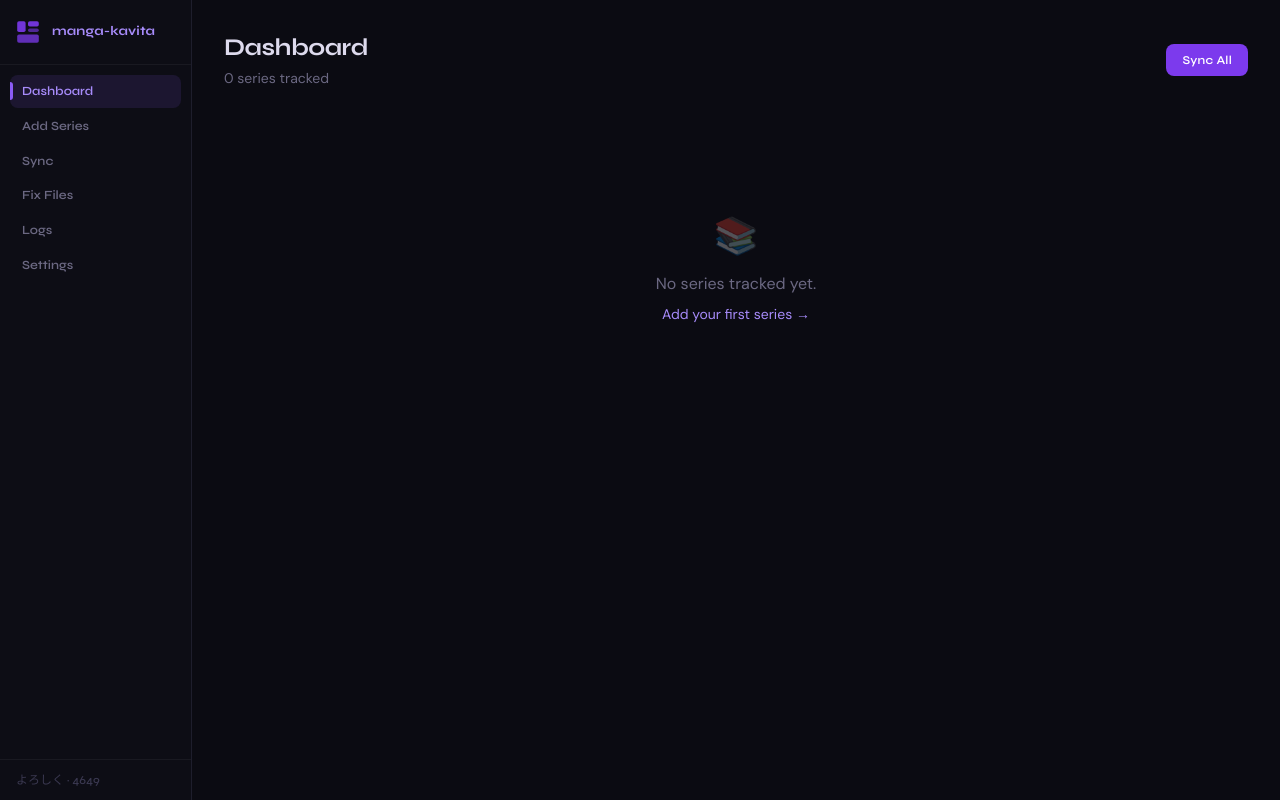
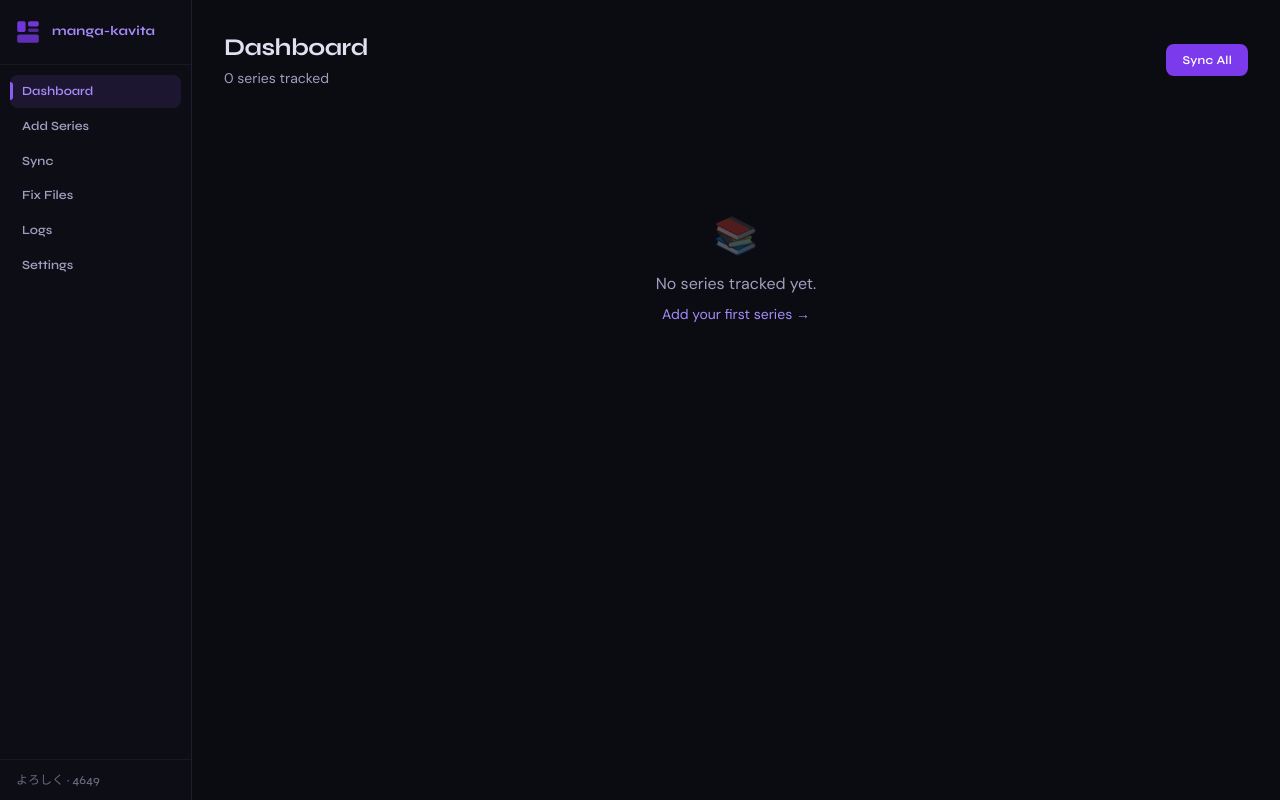
Before and after one commit to pullaf/manga-maid, a FastAPI app: page / in a window 1280 px wide. Run offline with FastAPI, Linux system fonts and the light colour scheme; parts of the project's set-up code (start-up, migrations or seed data) failed here and were passed over; some libraries are stand-ins or nearby versions.

Commit message:
Fix dark theme contrast, add PUID/PGID support, update README
- Raise --text-muted (#a09dbe) and --text-dim (#6b687f) for legible contrast
- Add su-exec to Dockerfile; entrypoint creates user/group from PUID/PGID env
  vars and re-runs all processes under that identity so downloaded files are
  owned by the host user rather than root
- README rewritten to cover web UI, /data mount, PUID/PGID, Kavita integration,
  file naming codes, volume mode, and updated compose example

Co-Authored-By: Claude Sonnet 4.6 <noreply@anthropic.com>

```diff
--- a/web/templates/base.html
+++ b/web/templates/base.html
@@ -32,9 +32,9 @@
       --border:        #1e1e2c;
       --border-mid:    #282838;
       --border-hi:     #3a3a54;
-      --text:          #dddaed;
-      --text-muted:    #6b6882;
-      --text-dim:      #3a3850;
+      --text:          #e2dff2;
+      --text-muted:    #a09dbe;
+      --text-dim:      #6b687f;
       --accent:        #8b5cf6;
       --accent-light:  #a78bfa;
       --accent-glow:   rgba(139,92,246,.12);
```
Also changed, not shown: README.md, 2 other files.
